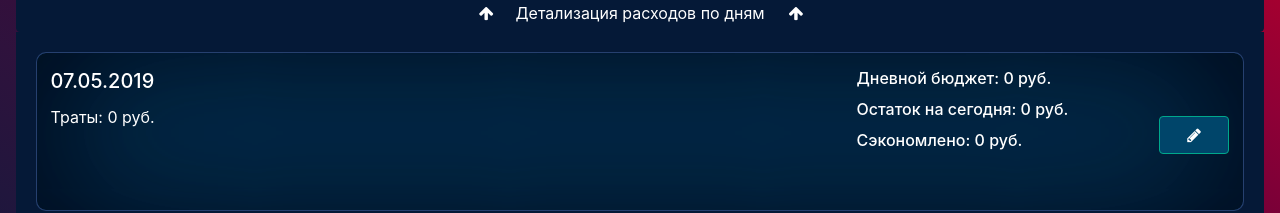
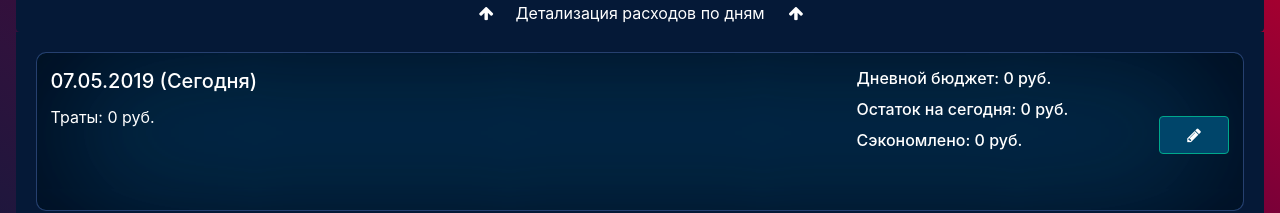
Before and after one commit to okurilo/fin-fast, a React (Create React App) app: page / in a window 1280 px wide. Shown: the part 320-533 px from the top of the page. Built offline with nearby package versions, Linux system fonts and the light colour scheme.

Commit message:
[FIX] Daily layouts

```diff
--- a/src/components/day/DayDisplay.js
+++ b/src/components/day/DayDisplay.js
@@ -2,15 +2,28 @@ import React, { Component } from 'react';
 import {transformDate} from "../../utils/Date";
 
 export default class DayDisplay extends Component {
+    isToday = (date) => {
+        const today = new Date();
+        console.log(date, today);
+        return date.getDate() == today.getDate() &&
+          date.getMonth() == today.getMonth() &&
+          date.getFullYear() == today.getFullYear();
+    }
+
     render() {
         const {cost, switchEditMode} = this.props;
         const dayTime = cost.date.getTime();
         const todayDate = new Date();
         const todayTime = todayDate.getTime();
+        const bToday = this.isToday(cost.date);
         return (
             <div className="card-body row">
                 <div className="col-12 col-lg-4">
-                    <h5 className="card-title">{cost.date ? transformDate(cost.date) : ""}</h5>
+                    <h5 className="card-title">
+                        {cost.date
+                            ? transformDate(cost.date) + (bToday ? " (Сегодня)" : "")
+                            : ""}
+                    </h5>
                     <div>
                        <span className="card-text">Траты: {cost.spended} руб.</span>
                     </div>
--- a/src/components/day/DayEdit.js
+++ b/src/components/day/DayEdit.js
@@ -32,9 +32,31 @@ export default class DayDisplay extends Component {
                            value={cost.comment}/>
                     </div>
                 </div>
-                <div className="col-12 col-lg-4"></div>
+                <div className="col-12 col-lg-4">
+                    <h5 className="card-title">{cost.date ? transformDate(cost.date) : ""}</h5>
+                    <div>
+                        <input
+                           type="text"
+                           name="spended"
+                           className="form-control-sm w-100"
+                           id={cost.id}
+                           placeholder="Сумма трат за день"
+                           onChange={changeCostValue}
+                           value={cost.spended}/>
+                    </div>
+                    <div>
+                        <textarea
+                           type="text"
+                           name="comment"
+                           className="form-control mt-2"
+                           id={cost.id}
+                           placeholder="Введите коментарий"
+                           onChange={changeCostValue}
+                           value={cost.comment}/>
+                    </div>
+                </div>
                 <div className="col-12 col-lg-3 d-flex flex-column justify-content-end align-items-end">
-                    <div className="">
+                    <div className="d-flex flex-column flex-grow-1 w-100">
                         <h6 className="card-title">Дневной бюджет: {cost.budget} руб.</h6>
                         <h6 className="card-title">Остаток на сегодня: {cost.available} руб.</h6>
                         { (todayTime < dayTime) &&
```
